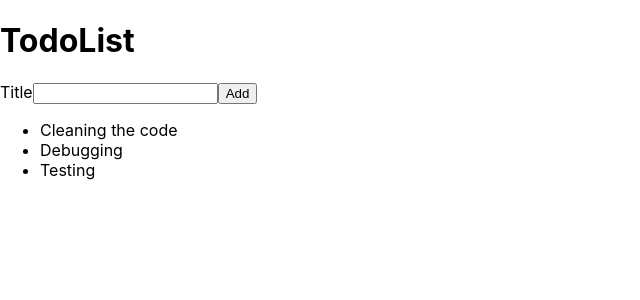
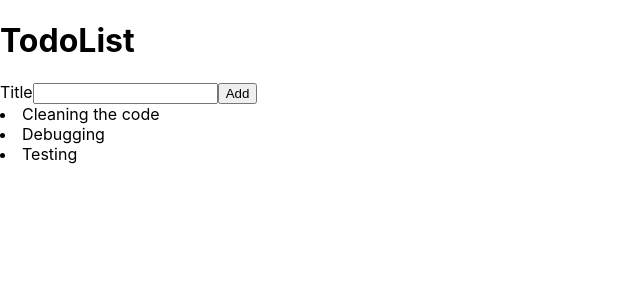
Before and after one commit to elizy88/reacttutorial, a React (Create React App) app: page / in a window 1280 px wide. Shown: the top 300 px of the page, without its empty margins (0-640 px from the left). Built offline with nearby package versions, Linux system fonts and the light colour scheme.

Commit message:
used a propS

```diff
--- a/src/TodoList.js
+++ b/src/TodoList.js
@@ -1,19 +1,14 @@
 import react from "react";
+import  TodoListItem from "./TodoListItem"
 let todoList=[
   {id:1,title:"Cleaning the code"},{id:2,title:"Debugging"},{id:3,title:"Testing"}
 ]
-
 function TodoList(){
-return(
-  <div>
-
-  <ul>
-   {todoList.map(function(item){
-     return <li key={item.id}>{item.title}</li>
-   })
-}
-   </ul>
+  return(
+<div>
+  {todoList.map(function(item){
+  return  <TodoListItem key={item.id} todo={item.title}/>
+  })}
 </div>
-)
-}
+  )}
 export default TodoList
--- /dev/null
+++ b/src/TodoListItem.js
@@ -0,0 +1,13 @@
+import react from "react";
+import TodoList from "./TodoList";
+
+function TodoListItem(props){
+  return(
+
+     <li >{props.todo}</li>
+
+  )
+
+
+}
+export default TodoListItem
```
